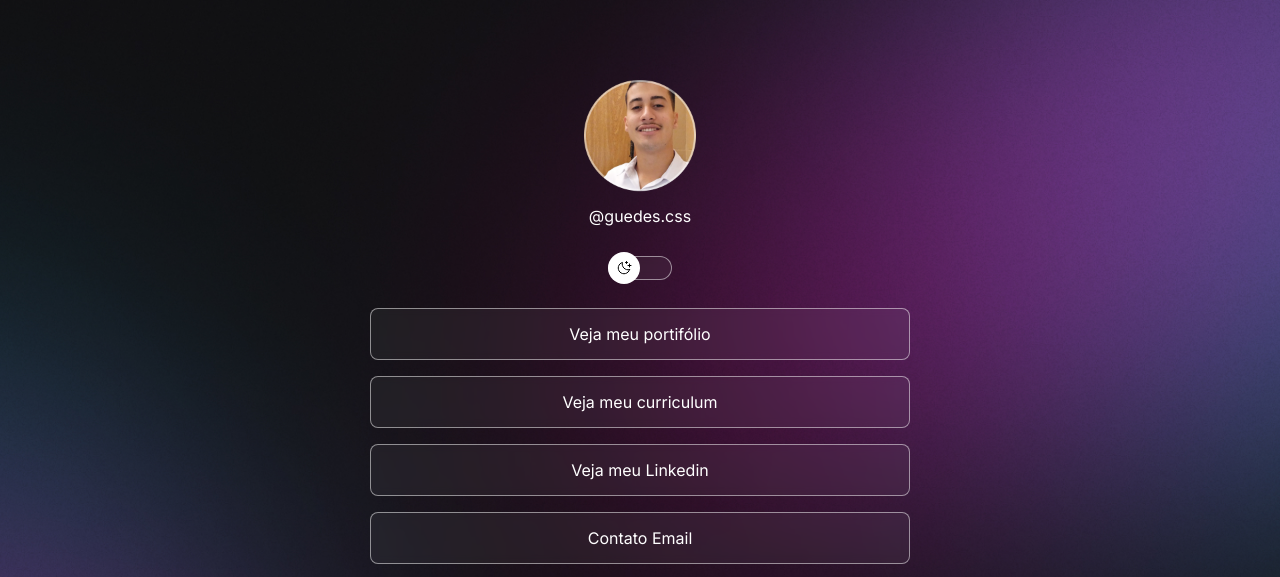
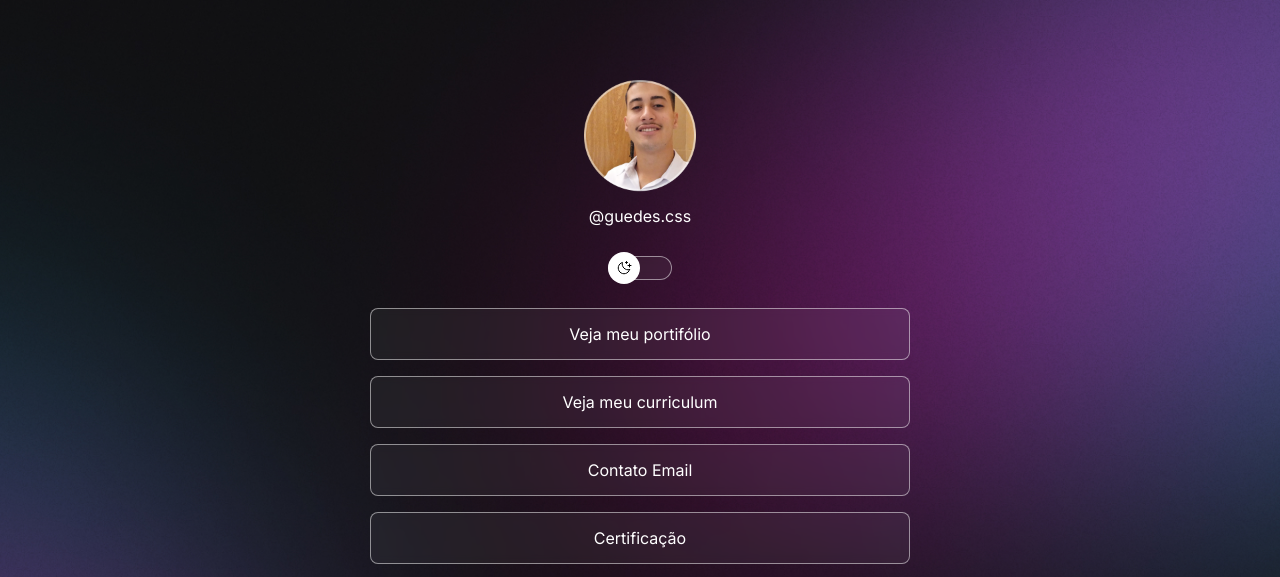
Before and after one commit to guedescss/Projeto-Discover, a plain HTML site: page index.html in a window 1280 px wide. Shown: the top 577 px of the page. Drawn offline with nearby package versions, Linux system fonts and the light colour scheme.

Commit message:
:tada: Index Changes :tada:

```diff
--- a/index.html
+++ b/index.html
@@ -32,9 +32,7 @@
         <li>
             <a href="./assets/cvjvg.pdf" target="_blank">Veja meu curriculum</a>
         </li>
-        <li>
-            <a href="https://www.linkedin.com/in/guedescss" target="_blank">Veja meu Linkedin</a>
-        </li>
+
         <li>
             <a href="mailto:guedeskj2@gmail.com" target="_blank">Contato Email</a>
         </li>
```
